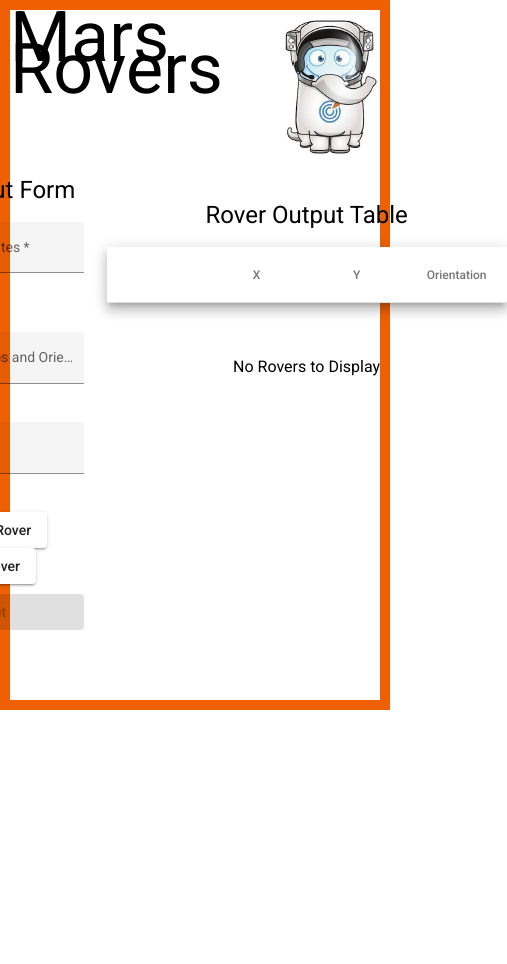
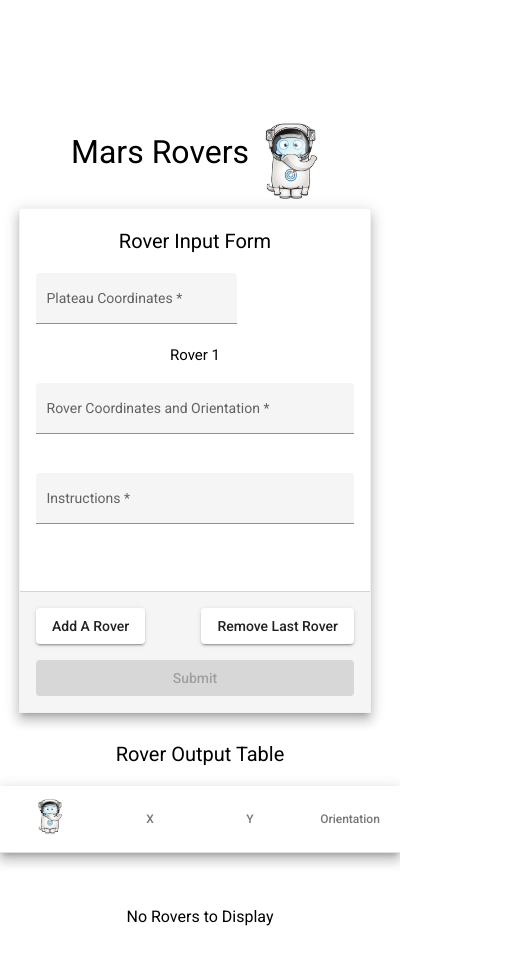
Before and after one commit to apnoble/mars-rover, an Angular app: page / in a window 390 px wide. Shown: the top 964 px of the page, 507 px wide, since content can reach past the window. Before the commit the page ends 844 px from the top, so only its background shows below. Built offline with nearby package versions, Linux system fonts and the light colour scheme.

Commit message:
improve css

```diff
--- a/src/app/app.component.css
+++ b/src/app/app.component.css
@@ -1,28 +1,83 @@
 .app-container {
-    /* margin: 5%; */
-    background-color: white;
-    /* height: 75%; */
-    border: 10px solid #EE6002;
-    padding-bottom: 70px;
-
-    display:flex;
-    flex-direction: column;
+  background-color: white;
+  display: flex;
+  flex-direction: column;
+  padding-bottom: 50px;
+  position: relative;
+  width: 80%;
+  left: 50%;
+  transform: translateX(-50%);
 }
 
 .app-header {
-    display:flex;
-    flex-direction: row;
-    justify-content: center;
-    align-content: space-between;
+  display: flex;
+  flex-direction: row;
+  justify-content: center;
+  align-items: center;
+  margin-bottom: 0.5rem;
 }
 
 #header-text {
-    margin-right: 3%;
-    margin-top: 3%;
-    font-size: 5em;
-    max-width: 100%;
+  font-family: Roboto, "Helvetica Neue", sans-serif;
+  font-weight: 400 !important;
+  font-size: 2.5rem;
+}
+
+.wrapper {
+  display: flex;
+  flex-direction: row;
+  align-items: center;
+  width: 100%;
+  height: 100%;
+  margin: 0;
+  padding: 0;
 }
 
 .rover-image {
-    margin-top: 1%;
+  margin-left: 1rem;
 }
+
+@media only screen and (max-width: 1200px) {
+  .app-container {
+    width: 100%;
+    margin-top: 120px;
+    border: 0;
+  }
+  .rover-image {
+    width: 68px;
+    height: 100px;
+  }
+  #header-text {
+    font-size: 2.2rem;
+  }
+}
+@media only screen and (max-width: 800px) {
+  .app-container {
+    width: 100%;
+    margin-top: 120px;
+    border: 0;
+  }
+  .rover-image {
+    width: 68px;
+    height: 100px;
+  }
+  #header-text {
+    font-size: 2.2rem;
+  }
+}
+@media only screen and (max-width: 500px) {
+  .rover-image {
+    width: 54px;
+    height: 80px;
+  }
+  #header-text {
+    font-size: 2rem;
+  }
+}
+
+@media only screen and (max-width: 415px) {
+  .rover-image {
+    width: 54px;
+    height: 80px;
+  }
+}
--- a/src/app/rover-form/rover-form.component.css
+++ b/src/app/rover-form/rover-form.component.css
@@ -2,37 +2,37 @@
   margin-left: 8px;
 }
 
-h1 {
+h1,
+h2,
+h3,
+h4 {
   text-align: center;
-}
-
-h3 {
-    text-align: center;
+  font-weight: 400;
 }
 
 .form-container {
-    display:flex;
+  display: flex;
   flex-direction: row;
-    margin-left: 20%;
-    margin-right: 20%;
-    margin-top: 5%;
-
+  margin: auto;
+  height: 100%;
   justify-content: center;
 }
 
 .form-group {
-    display:flex;
+  display: flex;
   flex-direction: column;
-    margin-right: 10%
+  width: 350px;
 }
 
 .rover-group {
-    display:flex;
+  display: flex;
   flex-direction: column;
 }
 
 .add-remove-button-group {
   margin-bottom: 5%;
+  display: flex;
+  justify-content: space-between;
 }
 
 .output-table {
@@ -42,7 +42,7 @@ h3 {
 }
 
 .output-table thead tr {
-    background-color: #EE6002;
+  background-color: #e2752c;
   margin-bottom: 20px;
 }
 
@@ -68,3 +68,81 @@ h3 {
 .rover-group mat-form-field {
   margin-bottom: 20px;
 }
+
+.row {
+  display: flex;
+  flex-direction: row;
+  align-items: center;
+  justify-content: center;
+  width: 100%;
+  margin: 0;
+  padding: 0;
+}
+
+.col {
+  display: flex;
+  margin: auto;
+}
+
+.vertical {
+  flex-direction: column !important;
+}
+
+.scrollable {
+  overflow-y: scroll;
+  border-bottom: 1px solid lightgrey;
+  height: 350px;
+  padding: 1rem;
+  overscroll-behavior-y: contain;
+  scroll-snap-type: y proximity;
+}
+
+.scrollable > div:last-child {
+  scroll-snap-align: end;
+}
+
+.borderForm {
+  border: 0.5px solid #f2f2f2;
+  box-shadow: 0px 5px 5px -3px rgb(0 0 0 / 20%),
+    0px 8px 10px 1px rgb(0 0 0 / 14%), 0px 3px 14px 2px rgb(0 0 0 / 12%);
+}
+
+.formInputs {
+  padding: 1rem;
+  background-color: #f5f5f5;
+}
+
+.lgBtn {
+  width: 100% !important;
+}
+
+@media only screen and (max-width: 1200px) {
+  .row,
+  .wrapper {
+    flex-direction: column;
+  }
+}
+@media only screen and (max-width: 800px) {
+  .row,
+  .wrapper {
+    flex-direction: column;
+  }
+  .formCol {
+    margin-left: auto;
+  }
+  .tableCol {
+    margin-right: auto;
+  }
+}
+@media only screen and (max-width: 500px) {
+  .wrapper {
+    flex-direction: column;
+    padding-top: 20px;
+  }
+  .formCol {
+    margin-left: auto;
+  }
+  .tableCol {
+    margin-right: auto;
+  }
+}
--- a/src/app/rover-form/rover-form.component.html
+++ b/src/app/rover-form/rover-form.component.html
@@ -1,15 +1,18 @@
 <div class="form-container">
-    <form (ngSubmit)="onSubmit()" class="form-group" [formGroup] = "inputForm">
-        <h1>Rover Input Form</h1>
+    <div class="row">
+      <div class="col formCol">
+        <form (ngSubmit)="onSubmit()" class="form-group borderForm" [formGroup]="inputForm">
+          <div class="scrollable">
+            <h2>Rover Input Form</h2>
             <mat-form-field appearance="fill">
               <mat-label>Plateau Coordinates</mat-label>
               <input matInput placeholder="5 5" formControlName="plateau" required>
               <mat-error *ngIf="inputForm.controls.plateau.invalid">{{getErrorMessage("plateau")}}</mat-error>
             </mat-form-field>
 
-        <div formArrayName ="roversArray">
-            <div class="rover-group" *ngFor="let item of getRoversArray(); let i=index" [formGroupName] = i>
-                <h4>Rover {{i + 1}} </h4>
+            <div formArrayName="roversArray">
+              <div class="rover-group" *ngFor="let item of getRoversArray(); let i=index" [formGroupName]=i>
+                <h4> Rover {{i + 1}} </h4>
                 <mat-form-field appearance="fill">
                   <mat-label>Rover Coordinates and Orientation</mat-label>
                   <input matInput placeholder="1 2 N" formControlName="rover" required>
@@ -23,20 +26,23 @@
                 </mat-form-field>
               </div>
             </div>
+          </div>
+          <div class="formInputs">
             <div class="add-remove-button-group">
-            <button mat-raised-button color="basic" (click)="addRover()" type="button">Add Additional Rover</button>
+              <button mat-raised-button color="basic" (click)="addRover()" type="button">Add A Rover</button>
               <button mat-raised-button color="basic" (click)="removeRover()" type="button">Remove Last Rover</button>
             </div>
-
-        <button mat-raised-button color="primary" [disabled]="!inputForm.valid" type="submit">Submit</button>
+            <button class="lgBtn" mat-raised-button color="primary" [disabled]="!inputForm.valid"
+              type="submit">Submit</button>
+          </div>
         </form>
+      </div>
+      <div class="col tableCol">
         <div class="output-table">
-        <h1>Rover Output Table</h1>
-
+          <h2>Rover Output Table</h2>
           <table mat-table [dataSource]="output" class="mat-elevation-z8 material-table">
-
             <ng-container matColumnDef="num">
-              <th mat-header-cell *matHeaderCellDef>  </th>
+              <th mat-header-cell *matHeaderCellDef><img width=25 height=36 src="../../assets/Rover.PNG" /></th>
               <td mat-cell *matCellDef="let item; let i=index;"> Rover # {{i + 1}}</td>
             </ng-container>
 
@@ -51,7 +57,7 @@
             </ng-container>
 
             <ng-container matColumnDef="orientation">
-              <th mat-header-cell *matHeaderCellDef> Orientation </th>
+              <th mat-header-cell *matHeaderCellDef> <span class="material-icons-outlined"> Orientation</span> </th>
               <td mat-cell *matCellDef="let item"> {{item.isOutOfBounds ? "Bounds" : item.orientation}} </td>
             </ng-container>
 
@@ -82,3 +88,5 @@
           </table> -->
         </div>
       </div>
+    </div>
+</div>
```
Lines whose indentation alone changed are shown as unchanged.
